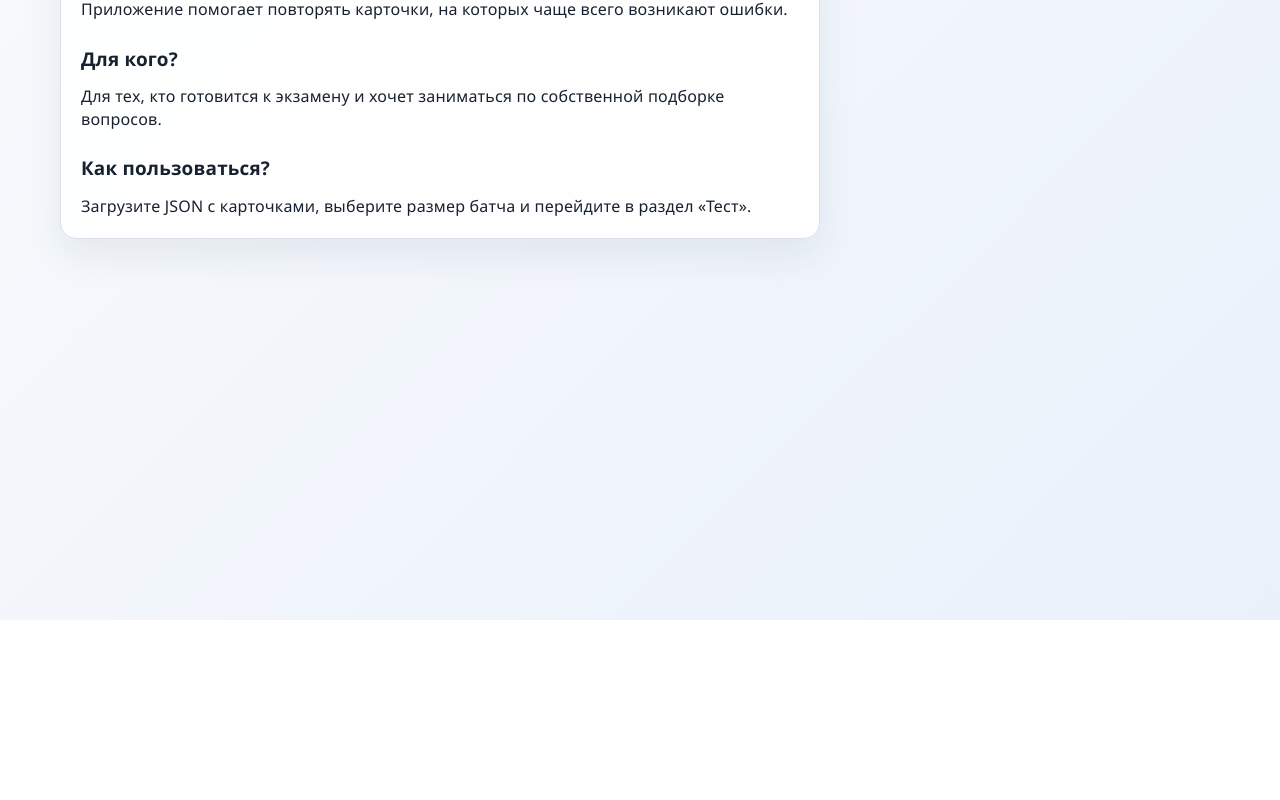
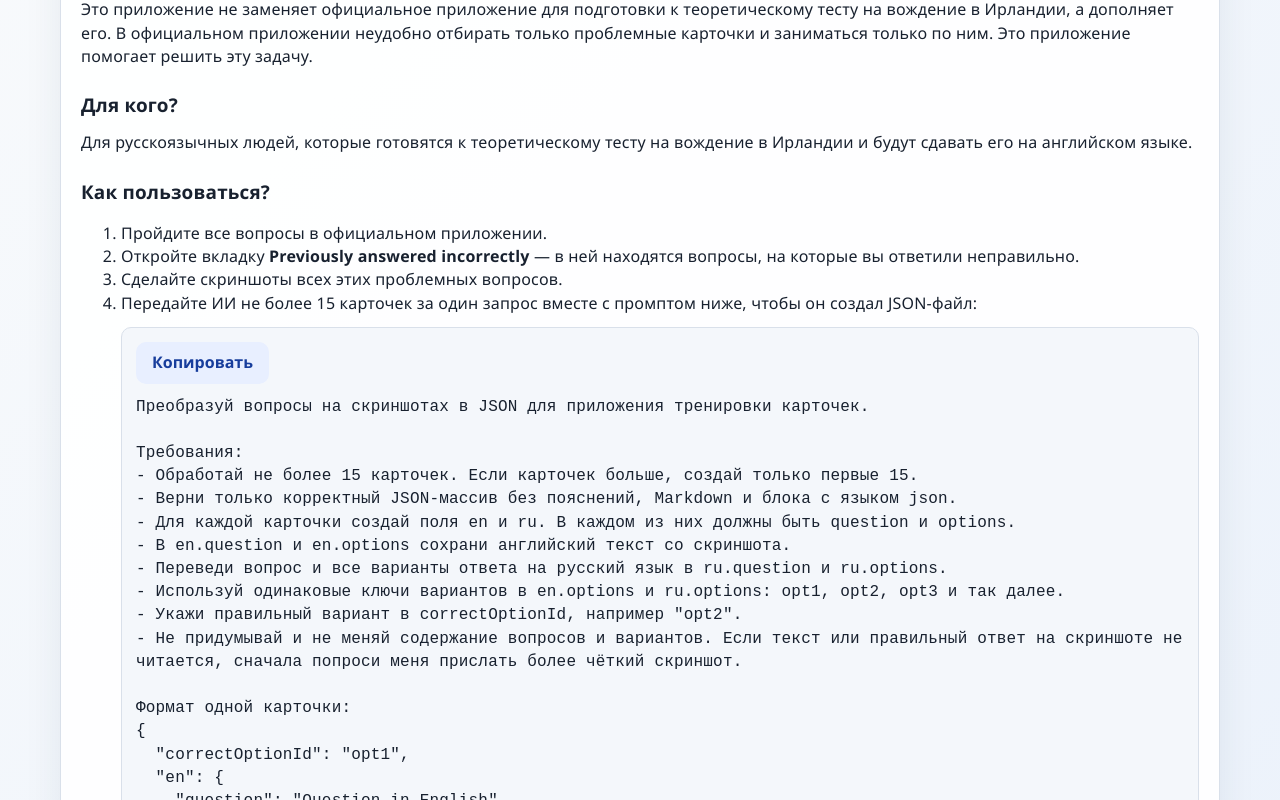
Before and after one commit to SVDotsenko/weak-cards-quiz-react, a React (Vite) app: page /about in a window 1280 px wide. Shown: the part 180-980 px from the top of the page. Before the commit the page ends 800 px from the top, so only its background shows below. Built offline with nearby package versions, Linux system fonts and the light colour scheme.

Commit message:
feat: enhance AboutPage with prompt for JSON conversion and improve usage instructions

```diff
--- a/src/App.css
+++ b/src/App.css
@@ -317,7 +317,28 @@ main {
 }
 
 .page-copy {
-  max-width: 760px;
+  width: 100%;
+}
+
+.page-copy pre {
+  max-width: 100%;
+  margin: 0;
+  white-space: pre-wrap;
+  overflow-wrap: anywhere;
+}
+
+.prompt-block {
+  display: block;
+  margin-top: 12px;
+  padding: 14px;
+  border: 1px solid var(--line);
+  border-radius: 10px;
+  background: var(--wash);
+}
+
+.prompt-block button {
+  display: block;
+  margin-bottom: 12px;
 }
 
 .page-copy h3 {
--- a/src/app/AppContext.jsx
+++ b/src/app/AppContext.jsx
@@ -202,6 +202,7 @@ export function AppProvider({ children }) {
         setFilter,
         batchSize,
         changeBatchSize,
+        notify,
         toast,
         quiz,
         setQuiz,
--- a/src/pages/AboutPage.jsx
+++ b/src/pages/AboutPage.jsx
@@ -1,21 +1,83 @@
+import { useApp } from "../app/useApp";
+
+const prompt = `Преобразуй вопросы на скриншотах в JSON для приложения тренировки карточек.
+
+Требования:
+- Обработай не более 15 карточек. Если карточек больше, создай только первые 15.
+- Верни только корректный JSON-массив без пояснений, Markdown и блока с языком json.
+- Для каждой карточки создай поля en и ru. В каждом из них должны быть question и options.
+- В en.question и en.options сохрани английский текст со скриншота.
+- Переведи вопрос и все варианты ответа на русский язык в ru.question и ru.options.
+- Используй одинаковые ключи вариантов в en.options и ru.options: opt1, opt2, opt3 и так далее.
+- Укажи правильный вариант в correctOptionId, например "opt2".
+- Не придумывай и не меняй содержание вопросов и вариантов. Если текст или правильный ответ на скриншоте не читается, сначала попроси меня прислать более чёткий скриншот.
+
+Формат одной карточки:
+{
+  "correctOptionId": "opt1",
+  "en": {
+    "question": "Question in English",
+    "options": {
+      "opt1": "First answer",
+      "opt2": "Second answer"
+    }
+  },
+  "ru": {
+    "question": "Перевод вопроса",
+    "options": {
+      "opt1": "Первый ответ",
+      "opt2": "Второй ответ"
+    }
+  }
+}`;
+
 function AboutPage() {
+  const { notify } = useApp();
+
+  async function copyPrompt() {
+    try {
+      await navigator.clipboard.writeText(prompt);
+      notify("Промпт успешно скопирован в буфер обмена.");
+    } catch {
+      notify("Не удалось скопировать промпт в буфер обмена.", "error");
+    }
+  }
+
   return (
     <section className="panel page-copy">
-      <h3>Зачем?</h3>
+      <h3>Зачем создано это приложение?</h3>
       <p>
-        Приложение помогает повторять карточки, на которых чаще всего возникают
-        ошибки.
+        Это приложение не заменяет официальное приложение для подготовки к
+        теоретическому тесту на вождение в Ирландии, а дополняет его. В
+        официальном приложении неудобно отбирать только проблемные карточки и
+        заниматься только по ним. Это приложение помогает решить эту задачу.
       </p>
       <h3>Для кого?</h3>
       <p>
-        Для тех, кто готовится к экзамену и хочет заниматься по собственной
-        подборке вопросов.
+        Для русскоязычных людей, которые готовятся к теоретическому тесту на
+        вождение в Ирландии и будут сдавать его на английском языке.
       </p>
       <h3>Как пользоваться?</h3>
-      <p>
-        Загрузите JSON с карточками, выберите размер батча и перейдите в раздел
-        «Тест».
-      </p>
+      <ol>
+        <li>Пройдите все вопросы в официальном приложении.</li>
+        <li>
+          Откройте вкладку <strong>Previously answered incorrectly</strong> — в
+          ней находятся вопросы, на которые вы ответили неправильно.
+        </li>
+        <li>Сделайте скриншоты всех этих проблемных вопросов.</li>
+        <li>
+          Передайте ИИ не более 15 карточек за один запрос вместе с промптом
+          ниже, чтобы он создал JSON-файл:
+          <span className="prompt-block">
+            <button type="button" onClick={copyPrompt}>
+              Копировать
+            </button>
+            <pre>{prompt}</pre>
+          </span>
+        </li>
+        <li>Загрузите полученные JSON-файлы в это приложение.</li>
+        <li>Продолжайте тренировку только по проблемным вопросам.</li>
+      </ol>
     </section>
   );
 }
```
